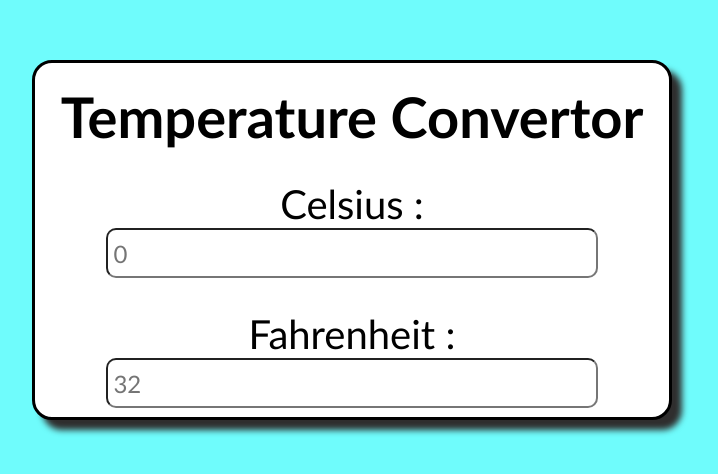
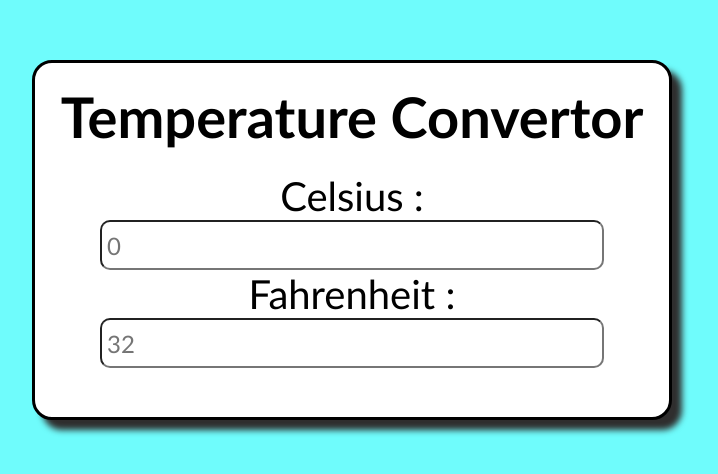
Before and after one commit to Kshitij8576/Temperature-convertor, a plain HTML site: page index.html in a window 1280 px wide. Shown: the part 160-634 px from the top of the page, without its empty margins (288-1006 px from the left). Drawn offline with Linux system fonts and the light colour scheme.

Commit message:
Change some css code

```diff
--- a/style.css
+++ b/style.css
@@ -30,8 +30,8 @@ body{
 }
 .int{
     width: 100%;
-    height: 130px;
-    padding: 10px;
+    height: 98px;
+    padding: 2px;
 }
 .int h2{
     font-size: 5vh;
```
Also changed, not shown: 1 other file.
